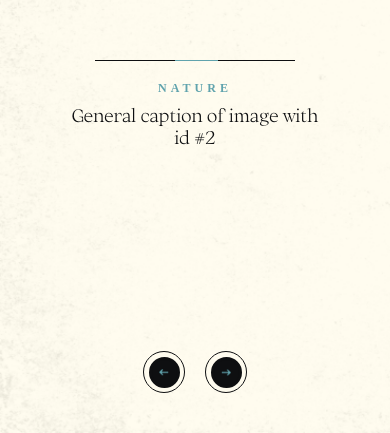
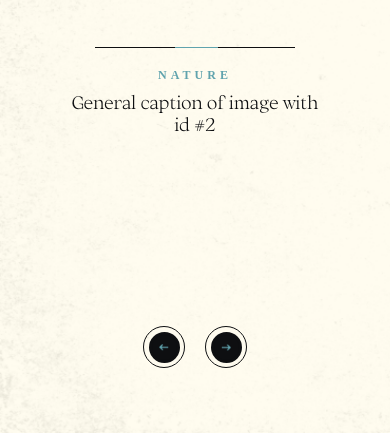
Before and after one commit to LauraSaporoso/Gallery-Challenge, a plain HTML site: page index.html in a window 390 px wide. Shown: the part 411-844 px from the top of the page. Drawn offline with Linux system fonts and the light colour scheme; files whose address does not match are found by name.

Commit message:
Update style.css

```diff
--- a/style/style.css
+++ b/style/style.css
@@ -227,7 +227,7 @@ section h1:hover {
     .container-arrow-mobile {
         display: flex;
         justify-content: center;
-        margin-bottom: 20px;
+        margin-bottom: 45px;
     }
 
     .circle-right {
```
